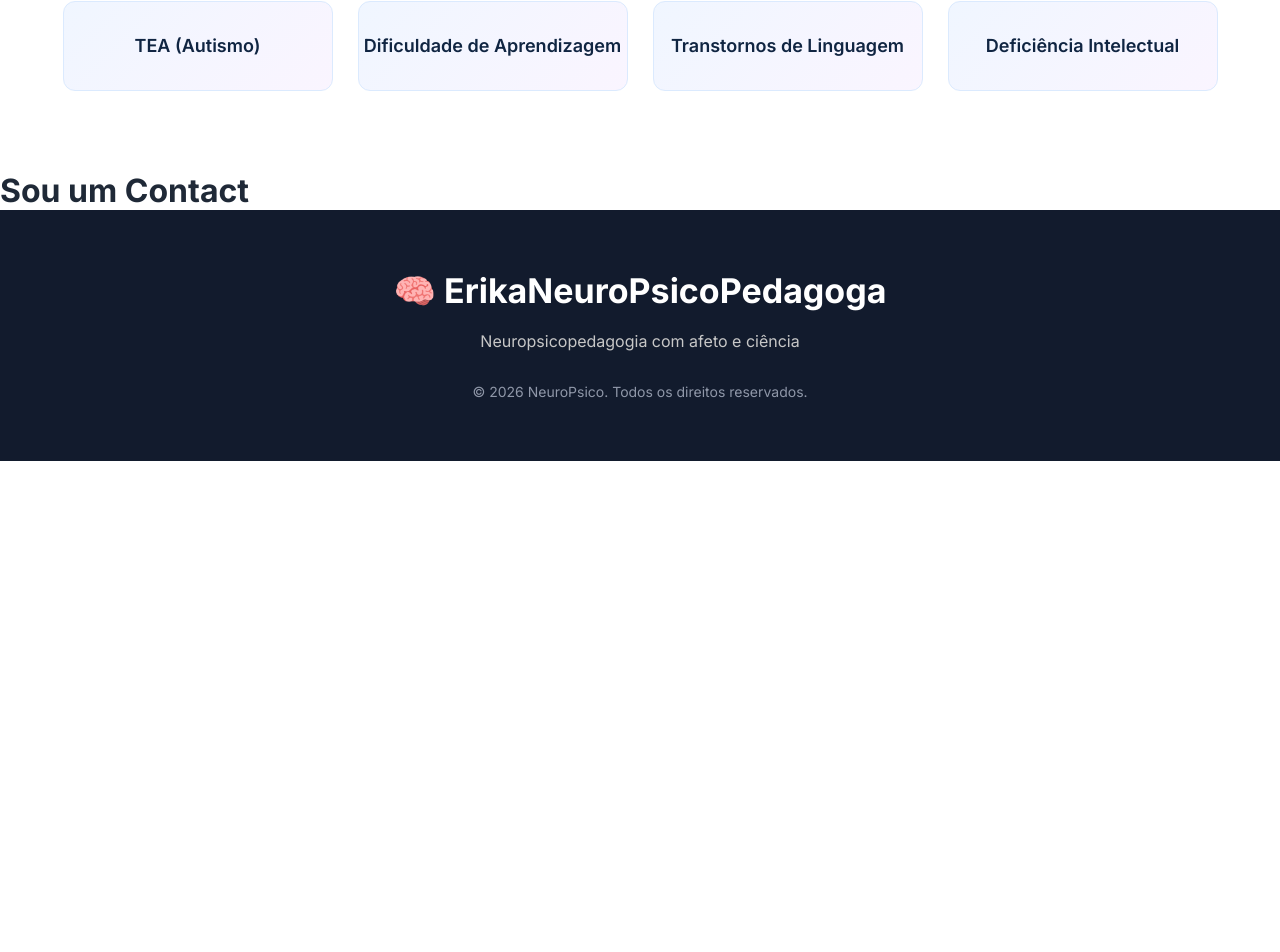
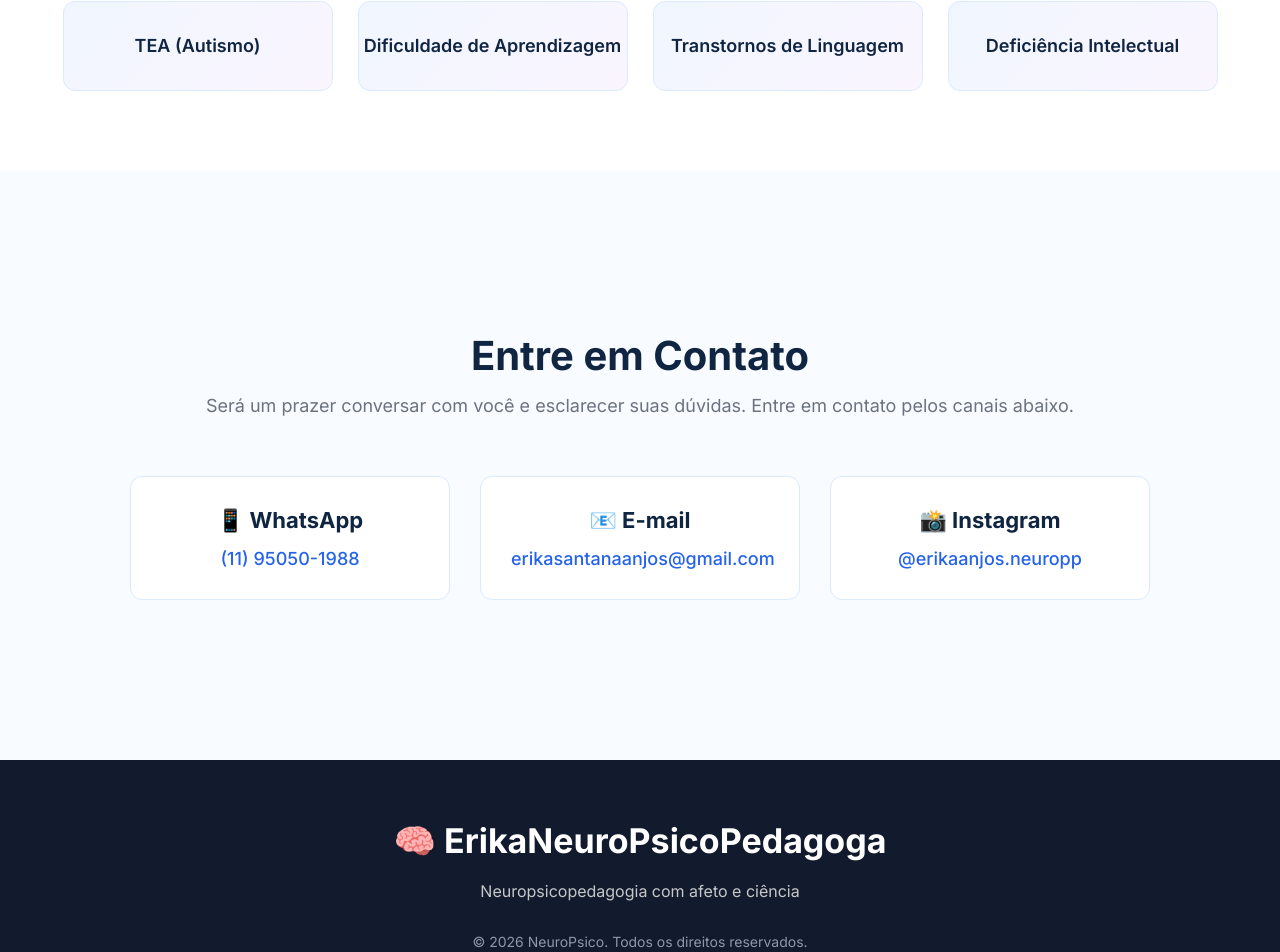
Before and after one commit to AlexandreAkkt/ErikaNeuropsicopedagoga, a React (Vite) app: page / in a window 1280 px wide. Shown: the part 1256-2208 px from the top of the page. Before the commit the page ends 1717 px from the top, so only its background shows below. Built offline with nearby package versions, Linux system fonts and the light colour scheme.

Commit message:
Implementando a seçao de contato

```diff
--- a/src/App.jsx
+++ b/src/App.jsx
@@ -4,7 +4,7 @@ import Hero from "./components/Hero/Hero"
 import About from "./components/About/About"
 import Services from "./components/Services/Services"
 import Areas from "./components/Areas/Areas"
-import Contact from "./components/Contact/Contac"
+import Contact from "./components/Contact/Contact"
 
 function App() {
 
--- a/src/components/Contact/Contac.jsx
+++ /dev/null
@@ -1,4 +0,0 @@
-function Contact(){
-    return<h1> Sou um Contact</h1>
-}
-export default Contact;
--- /dev/null
+++ b/src/components/Contact/Contact.css
@@ -0,0 +1,71 @@
+/* Seção de contato */
+#contact {
+  padding: 80px 20px; /* Espaçamento em cima/baixo e nas laterais */
+  background-color: #f8fbff; /* Cor de fundo da seção */
+}
+
+/* Container principal */
+#contact .container {
+  max-width: 1200px; /* Largura máxima da página */
+  margin: 0 auto; /* Centraliza o conteúdo */
+}
+
+/* Área do título */
+.contact-title {
+  text-align: center; /* Centraliza o texto */
+  margin-bottom: 60px; /* Espaço entre o título e os cards */
+}
+
+/* Título */
+.contact-title h2 {
+  font-size: 40px; /* Tamanho da fonte */
+  color: #102542; /* Cor do título */
+  margin-bottom: 15px; /* Espaço abaixo do título */
+}
+
+/* Texto abaixo do título */
+.contact-title p {
+  font-size: 18px; /* Tamanho da fonte */
+  color: #6b7280; /* Cor cinza */
+}
+
+/* Onde ficam todos os cards */
+.contact-content {
+  display: flex; /* Ativa o Flexbox */
+  justify-content: center; /* Centraliza os cards */
+  flex-wrap: wrap; /* Quebra a linha quando necessário */
+  gap: 30px; /* Espaço entre os cards */
+}
+
+/* Card individual */
+.contact-card {
+  width: 320px; /* Largura do card */
+  padding: 30px; /* Espaço interno */
+
+  background-color: #ffffff; /* Fundo branco */
+
+  border: 1px solid #dbeafe; /* Borda azul bem clara */
+  border-radius: 12px; /* Deixa os cantos arredondados */
+
+  text-align: center; /* Centraliza o conteúdo */
+}
+
+/* Título do card */
+.contact-card h3 {
+  color: #102542; /* Cor do texto */
+  margin-bottom: 15px; /* Espaço abaixo do título */
+  font-size: 22px; /* Tamanho da fonte */
+}
+
+/* Link (WhatsApp, E-mail e Instagram) */
+.contact-card a {
+  color: #2563eb; /* Cor azul */
+  text-decoration: none; /* Remove o sublinhado */
+  font-size: 18px; /* Tamanho da fonte */
+  font-weight: 500; /* Deixa um pouco mais forte */
+}
+
+/* Quando passar o mouse no link */
+.contact-card a:hover {
+  text-decoration: underline; /* Apenas adiciona o sublinhado */
+}
--- /dev/null
+++ b/src/components/Contact/Contact.jsx
@@ -0,0 +1,55 @@
+import "./Contact.css";
+
+function Contact() {
+  return (
+    <section id="contact">
+      <div className="container">
+
+        <div className="contact-title">
+          <h2>Entre em Contato</h2>
+
+          <p>
+            Será um prazer conversar com você e esclarecer suas dúvidas.
+            Entre em contato pelos canais abaixo.
+          </p>
+        </div>
+
+        <div className="contact-content">
+
+          <div className="contact-card">
+            <h3>📱 WhatsApp</h3>
+            <a
+              href="https://wa.me/5511950501988"
+              target="_blank"
+              rel="noopener noreferrer"
+            >
+              (11) 95050-1988
+            </a>
+          </div>
+
+          <div className="contact-card">
+            <h3>📧 E-mail</h3>
+            <a href="mailto:erikasantanaanjos@gmail.com">
+              erikasantanaanjos@gmail.com
+            </a>
+          </div>
+
+          <div className="contact-card">
+            <h3>📸 Instagram</h3>
+            <a
+              href="https://www.instagram.com/erikaanjos.neuropp"
+              target="_blank"
+              rel="noopener noreferrer"
+            >
+              @erikaanjos.neuropp
+            </a>
+          </div>
+
+        </div>
+
+      </div>
+    </section>
+  );
+}
+
+export default Contact;
```
